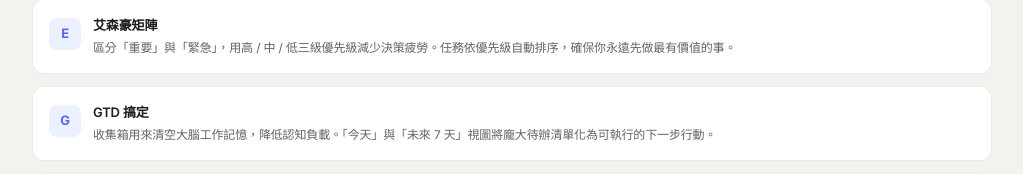
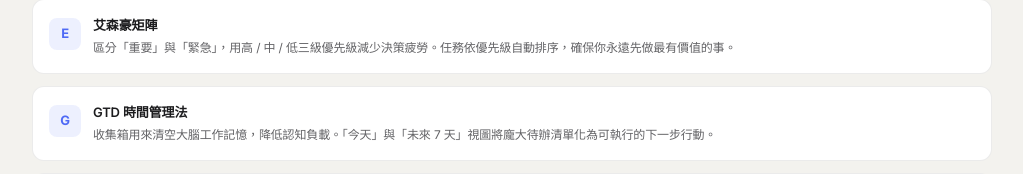
Before and after one commit to differ505-prog/taskflow, a Next.js app: page /settings in a window 1280 px wide. Shown: the part 884-1058 px from the top of the page, without its empty margins (128-1151 px from the left). Built offline with nearby package versions, Linux system fonts and the light colour scheme.

Commit message:
fix: rename GTD card title to GTD 時間管理法
Co-authored-by: Cursor <cursoragent@cursor.com>

```diff
--- a/src/app/(main)/settings/page.tsx
+++ b/src/app/(main)/settings/page.tsx
@@ -33,7 +33,7 @@ export default function SettingsPage() {
     },
     {
       letter: "G",
-      name: "GTD 搞定",
+      name: "GTD 時間管理法",
       color: "var(--brand)",
       bg: "var(--brand-tint)",
       text: "收集箱用來清空大腦工作記憶，降低認知負載。「今天」與「未來 7 天」視圖將龐大待辦清單化為可執行的下一步行動。",
--- a/src/components/SettingsPage.tsx
+++ b/src/components/SettingsPage.tsx
@@ -461,7 +461,7 @@ export function SettingsPage({ isOpen, onClose }: SettingsPageProps) {
                     <span className="text-[13px] font-bold" style={{ color: "var(--brand)" }}>G</span>
                   </div>
                   <div>
-                    <p className="text-[13px] font-semibold" style={{ color: "var(--text-primary)" }}>GTD 搞定</p>
+                    <p className="text-[13px] font-semibold" style={{ color: "var(--text-primary)" }}>GTD 時間管理法</p>
                     <p className="text-[12px] mt-0.5 leading-relaxed" style={{ color: "var(--text-secondary)" }}>
                       收集箱用來清空大腦工作記憶，降低認知負載。
                       「今天」與「未來 7 天」視圖將龐大待辦清單化為可執行的下一步行動。
```
